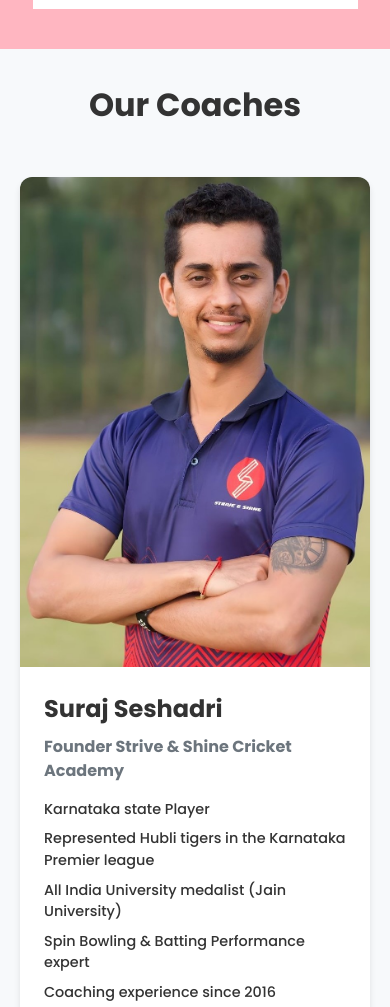
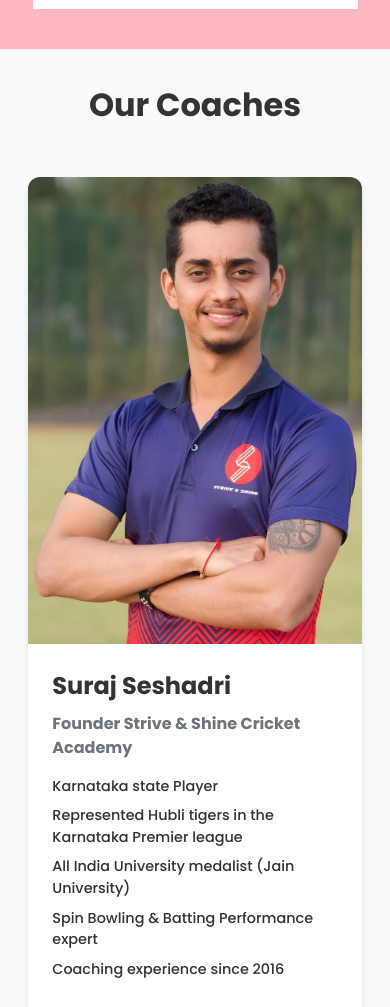
Before and after one commit to samarthum/striveandshine, a plain HTML site: page index.html in a window 390 px wide. Shown: the part 3516-4523 px from the top of the page. Drawn offline with Linux system fonts and the light colour scheme; a web font is replaced by a local one.

Commit message:
Fix card width on phone

```diff
--- a/styles.css
+++ b/styles.css
@@ -671,7 +671,7 @@
     }
 
     .coaches {
-        padding: 2em 2em;
+        padding: 2em 1em;
     }
 
     .coaches__card-container {
@@ -681,6 +681,7 @@
 
     .profile-card {
         height: fit-content;
+        width: 115%;
     }
 
     footer>.container {
```
